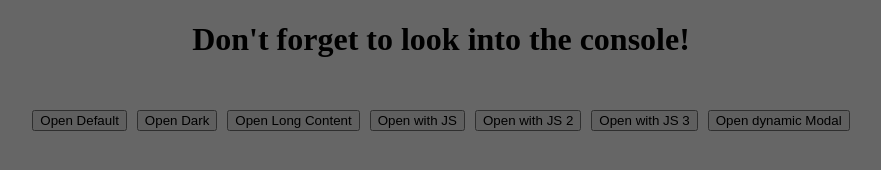
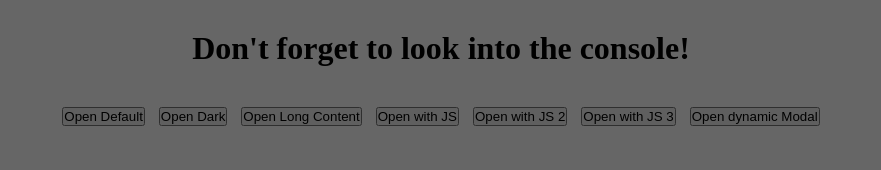
Before and after one commit to EinsCMS/eins-modal, a website built with webpack: page src/template.html in a window 1280 px wide. Shown: the whole page, without its empty margins (199-1080 px from the left). Built offline with nearby package versions, Linux system fonts and the light colour scheme; what velocity-animate would draw is missing.

Commit message:
Fixed bugs on IE 9

```diff
--- a/src/template.html
+++ b/src/template.html
@@ -7,21 +7,31 @@
 
     <title>Simple to use Modal/ Alert/ Dialog with no javascript knowledge required</title>
     <style>
+        * {
+            padding: 0;
+            margin: 0;
+        }
         .wrapper{
-            display: flex;
-            flex-flow: row wrap;
-            justify-content: center;
-            padding-top: 30px;
+            display: inline-block;
+            text-align: center;
+            width: 100%;
+            margin-top: 20px;
         }
         .wrapper > * {
             margin-left: 5px;
             margin-right: 5px;
             align-self: center;
         }
+        .text-center{
+            text-align: center;
+        }
+        .header{
+            margin: 30px 0 20px;
+        }
     </style>
   </head>
   <body>
-        <div style="width: 100%; text-align: center">
+        <div class="text-center header">
             <h1>Don't forget to look into the console!</h1>
         </div>
       <div class="wrapper">
@@ -209,7 +219,7 @@
 
         // log all events of all modals
         var modals = document.getElementsByClassName('eins-modal');
-        for(let i = 0; i < modals.length; i+=1){
+        for(var i = 0; i < modals.length; i+=1){
             var modal = modals[i]
             addLogEventHandlerToModal(modal)
         }
```
